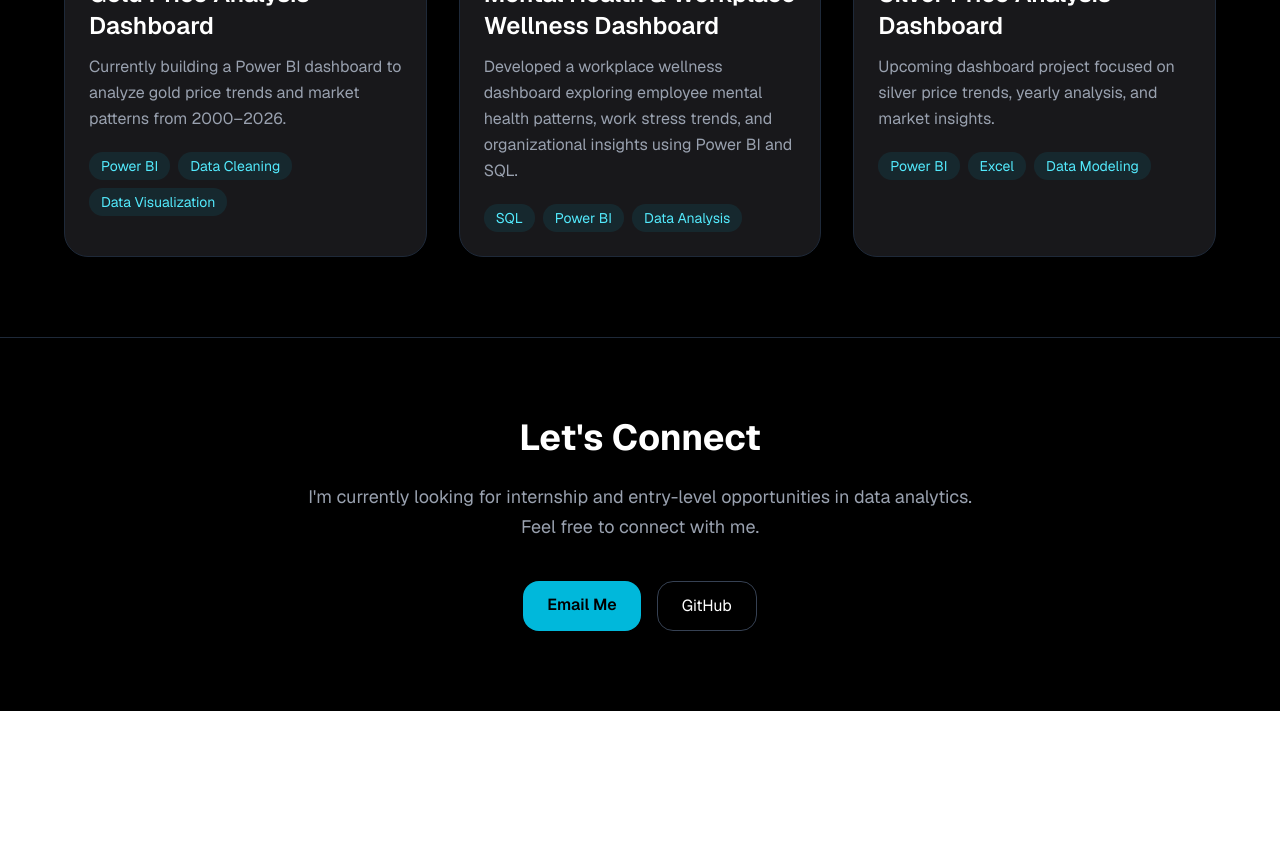
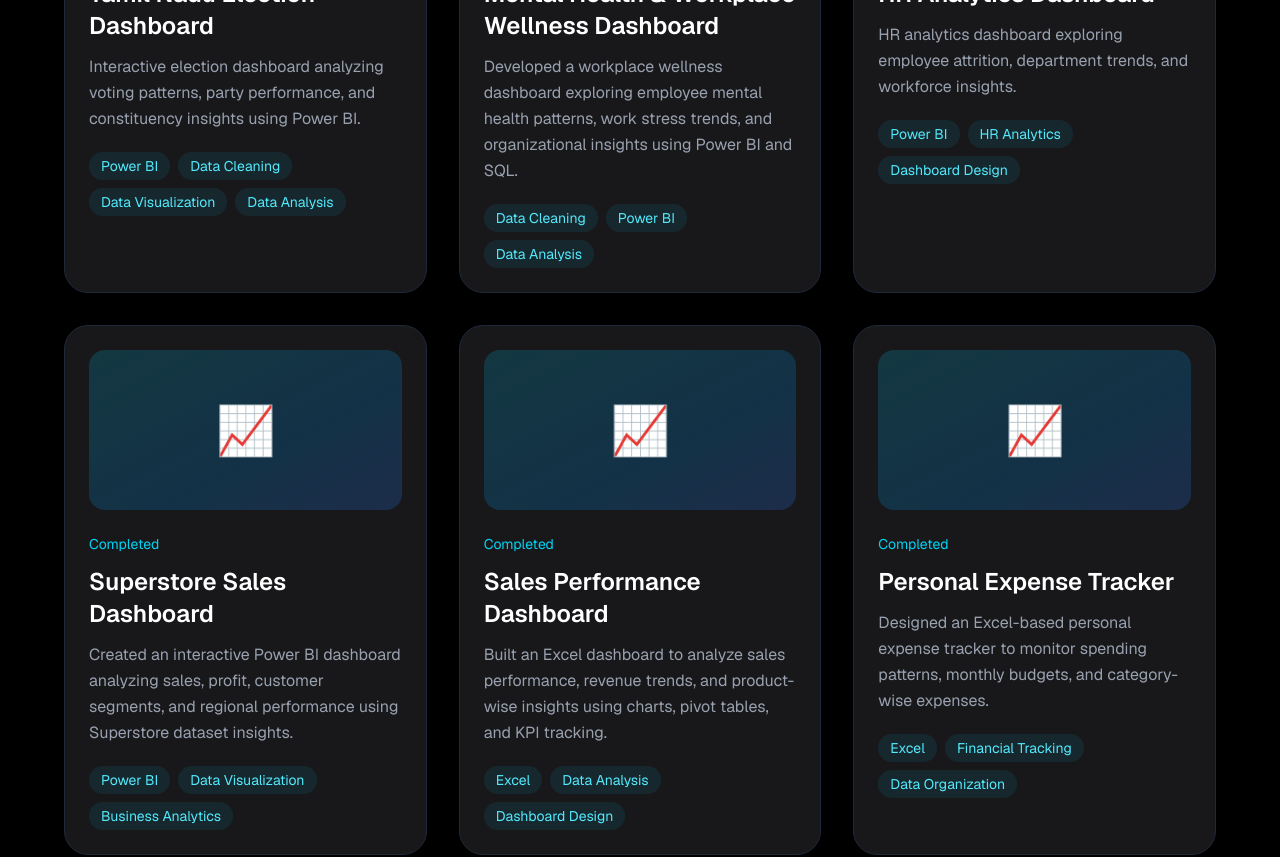
Before and after one commit to Balaji-Analytics/Balaji-portfolio, a Next.js app: page / in a window 1280 px wide. Shown: the part 1740-2597 px from the top of the page. Before the commit the page ends 2451 px from the top, so only its background shows below. Built offline with nearby package versions, Linux system fonts and the light colour scheme.

Commit message:
project added

```diff
--- a/app/page.tsx
+++ b/app/page.tsx
@@ -1,18 +1,55 @@
 export default function PortfolioWebsite() {
   const projects = [
+
+
     {
-      title: "Gold Price Analysis Dashboard",
+      title: "Tamil Nadu Election Dashboard",
       description:
-        "Currently building a Power BI dashboard to analyze gold price trends and market patterns from 2000–2026.",
-      skills: ["Power BI", "Data Cleaning", "Data Visualization"],
-      status: "In Progress",
+       "Interactive election dashboard analyzing voting patterns, party performance, and constituency insights using Power BI.",
+      skills: ["Power BI","Data Cleaning", "Data Visualization", "Data Analysis"],
+      status: "Completed",
     },
     {
       title: "Mental Health & Workplace Wellness Dashboard",
       description:
         "Developed a workplace wellness dashboard exploring employee mental health patterns, work stress trends, and organizational insights using Power BI and SQL.",
-      skills: ["SQL", "Power BI", "Data Analysis"],
+      skills: ["Data Cleaning", "Power BI", "Data Analysis"],
       status: "Completed",
+    },
+    {
+      title: "HR Analytics Dashboard",
+      description:
+       "HR analytics dashboard exploring employee attrition, department trends, and workforce insights.",
+      skills: ["Power BI", "HR Analytics", "Dashboard Design"],
+      status: "Completed",
+    },
+    {
+      title: "Superstore Sales Dashboard",
+      description:
+       "Created an interactive Power BI dashboard analyzing sales, profit, customer segments, and regional performance using Superstore dataset insights.",
+      skills: ["Power BI", "Data Visualization", "Business Analytics"],
+      status: "Completed",
+   },
+    {
+      title: "Sales Performance Dashboard",
+      description:
+       "Built an Excel dashboard to analyze sales performance, revenue trends, and product-wise insights using charts, pivot tables, and KPI tracking.",
+      skills: ["Excel", "Data Analysis", "Dashboard Design"],
+      status: "Completed",
+    },
+    {
+      title: "Personal Expense Tracker",
+      description:
+       "Designed an Excel-based personal expense tracker to monitor spending patterns, monthly budgets, and category-wise expenses.",
+      skills: ["Excel", "Financial Tracking", "Data Organization"],
+      status: "Completed",
+    },
+    {
+      title: "Gold Price Analysis Dashboard",
+      description:
+        "Currently building a Power BI dashboard to analyze gold price trends and market patterns from 2000–2026.",
+      skills: ["Power BI", "Data Cleaning", "Data Visualization", "Data Analysis"],
+      status: "In Progress",
     },
     {
       title: "Silver Price Analysis Dashboard",
```
